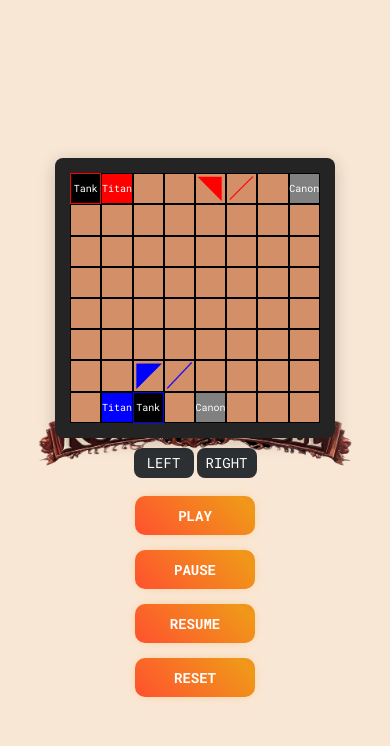
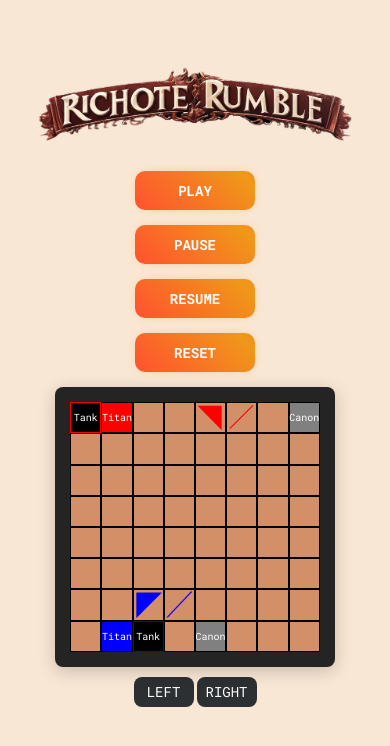
Before and after one commit to KesavarthanG/kesavarthanG_007, a plain HTML site: page index.html in a window 390 px wide. Drawn offline with Linux system fonts and the light colour scheme.

Commit message:
Add files via upload

```diff
--- a/test.css
+++ b/test.css
@@ -201,9 +201,6 @@ body {
         margin-left: 0;
         margin-top: -5px; /* Add margin to adjust button positions */
     }
-    .left {
-        order: 1; /* Make left section come first */
-    }
     .board {
         grid-template-columns: repeat(8, 8vw);
         grid-template-rows: repeat(8, 8vw);
```
